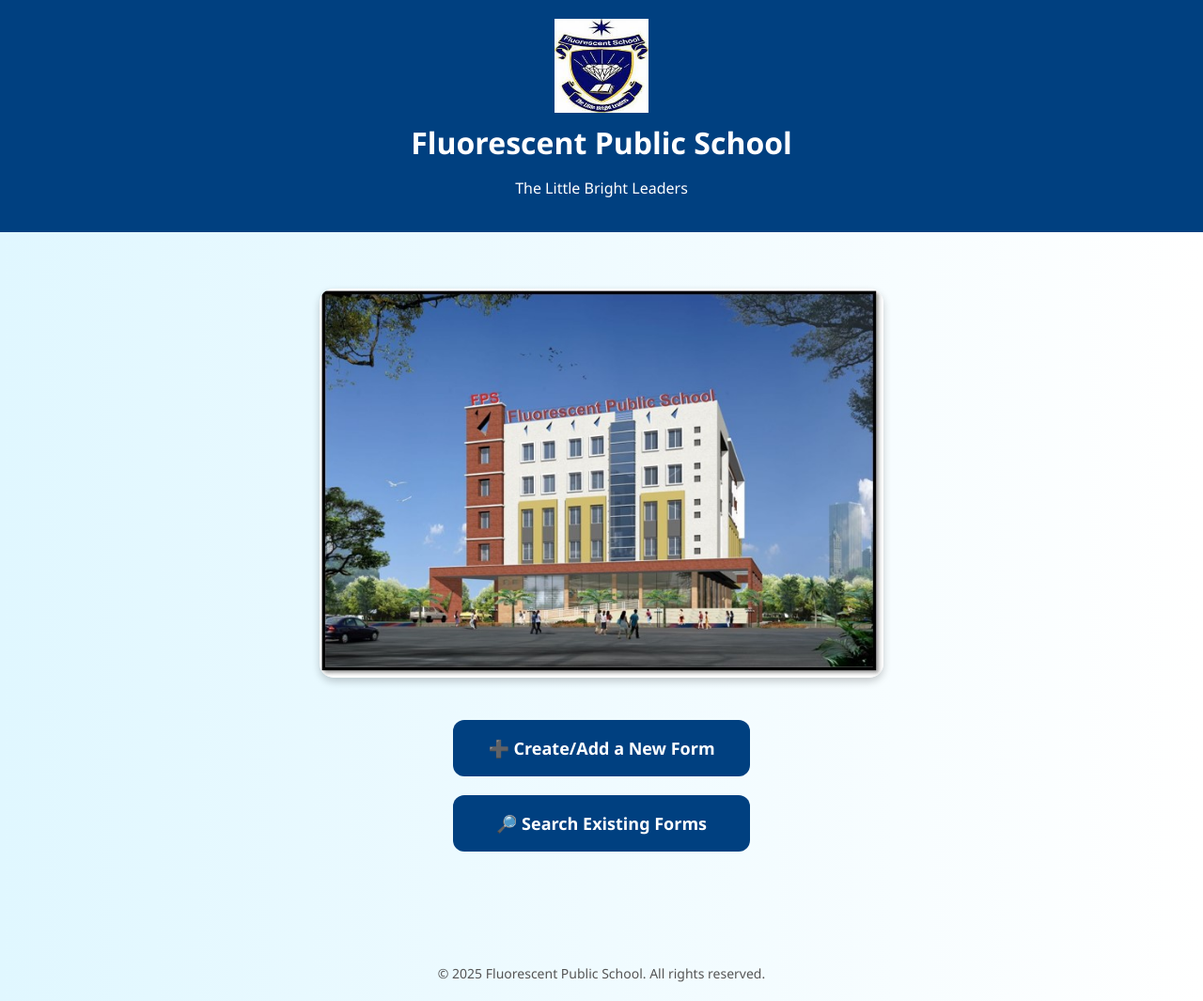
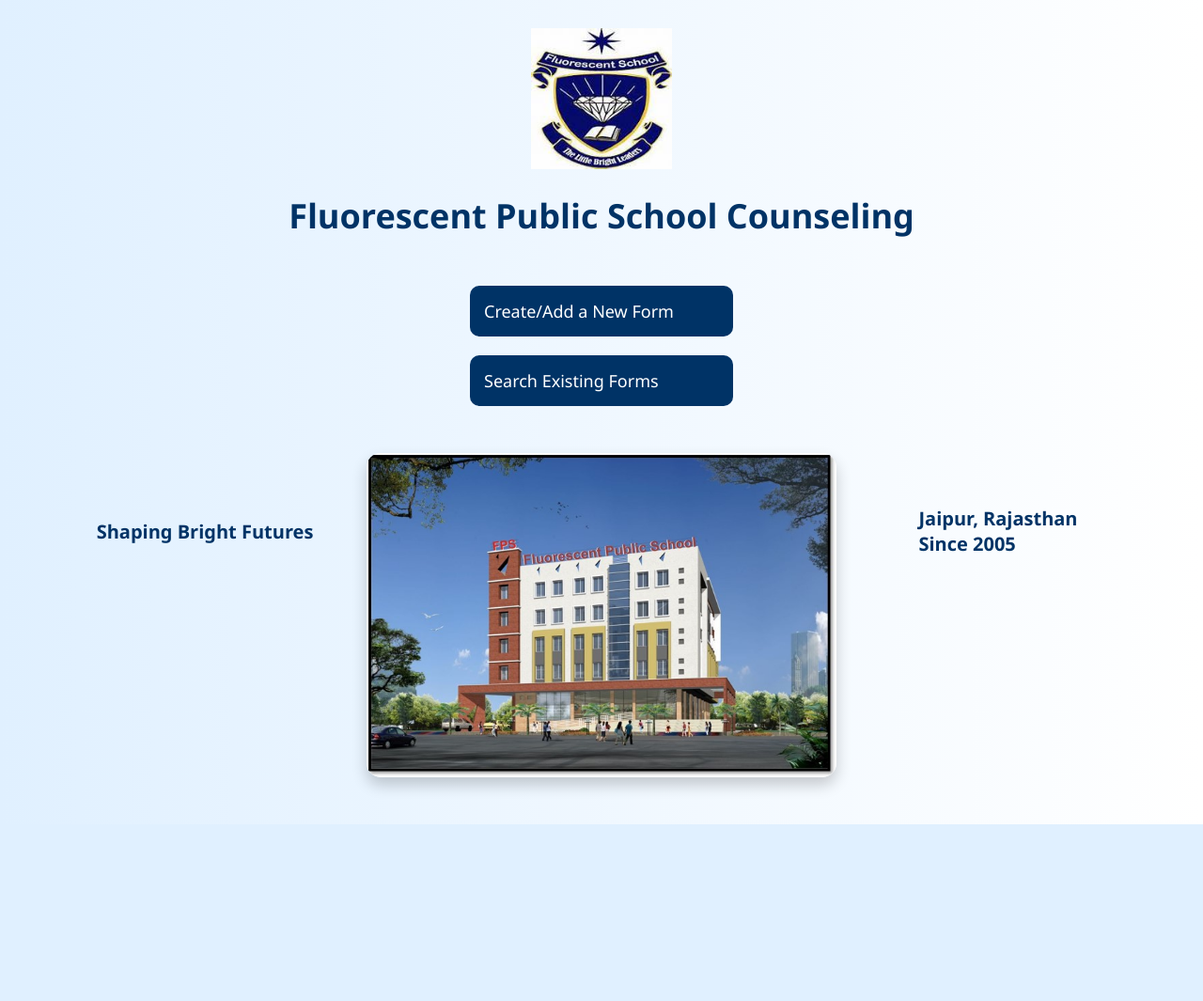
Before and after one commit to puppypuppy4543/counseling_website, a Flask app: page / in a window 1280 px wide. Shown: the whole page at 94% size. After the commit the page ends 877 px from the top, so only its background shows below. Run offline with Flask 3, Linux system fonts and the light colour scheme.

Commit message:
Beautify index page

```diff
--- a/templates/index.html
+++ b/templates/index.html
@@ -5,93 +5,114 @@
   <title>Fluorescent Public School Counseling</title>
   <style>
     body {
-      font-family: 'Segoe UI', Tahoma, Geneva, Verdana, sans-serif;
-      background: linear-gradient(to right, #e0f7ff, #ffffff);
       margin: 0;
       padding: 0;
+      font-family: 'Segoe UI', Tahoma, Geneva, Verdana, sans-serif;
+      background: linear-gradient(to right, #e0f0ff, #ffffff);
+      display: flex;
+      flex-direction: column;
+      align-items: center;
+      min-height: 100vh;
+      animation: fadeIn 1.5s ease;
+    }
+
+    @keyframes fadeIn {
+      from { opacity: 0; }
+      to { opacity: 1; }
+    }
+
+    header {
+      margin-top: 30px;
       text-align: center;
     }
 
-    header {
-      background-color: #004080;
-      padding: 20px;
-      color: white;
+    header img {
+      width: 150px;
+      height: auto;
     }
 
-    header img {
-      width: 100px;
-      display: block;
-      margin: 0 auto 10px auto;
-    }
-
-    header h1 {
-      font-size: 32px;
-      margin: 10px 0 5px 0;
+    h1 {
+      font-size: 36px;
+      margin: 20px 0;
+      color: #003366;
     }
 
     .container {
-      padding: 40px 20px;
+      display: flex;
+      width: 90%;
+      max-width: 1200px;
+      margin-top: 30px;
+      margin-bottom: 50px;
     }
 
-    .building-img {
-      width: 90%;
-      max-width: 600px;
-      height: auto;
-      border-radius: 15px;
-      margin: 20px auto;
-      box-shadow: 0 4px 8px rgba(0,0,0,0.2);
+    .left-side, .right-side {
+      flex: 1;
+      padding: 20px;
+      color: #003366;
+      font-size: 20px;
+      display: flex;
+      align-items: center;
+      justify-content: center;
+      font-weight: bold;
+    }
+
+    .center {
+      flex: 2;
+      display: flex;
+      flex-direction: column;
+      align-items: center;
+      gap: 20px;
     }
 
     .button {
-      display: block;
-      width: 280px;
-      margin: 20px auto;
-      padding: 18px;
-      background-color: #004080;
+      width: 250px;
+      padding: 15px;
+      background-color: #003366;
       color: white;
       border: none;
       font-size: 18px;
-      font-weight: bold;
       cursor: pointer;
-      border-radius: 12px;
-      transition: background-color 0.3s, transform 0.2s;
+      border-radius: 10px;
+      transition: background-color 0.3s;
       text-decoration: none;
     }
 
     .button:hover {
-      background-color: #0066cc;
-      transform: scale(1.05);
+      background-color: #0055a5;
     }
 
-    footer {
-      margin-top: 40px;
-      padding: 20px;
-      font-size: 14px;
-      color: #555;
+    .building-image {
+      margin-top: 30px;
+      width: 100%;
+      max-width: 500px;
+      border-radius: 15px;
+      box-shadow: 0 8px 16px rgba(0,0,0,0.2);
     }
   </style>
 </head>
+
 <body>
 
   <header>
     <img src="{{ url_for('static', filename='logo.jpg') }}" alt="School Logo">
-    <h1>Fluorescent Public School</h1>
-    <p>The Little Bright Leaders</p>
+    <h1>Fluorescent Public School Counseling</h1>
   </header>
 
   <div class="container">
+    <div class="left-side">
+      Shaping Bright Futures
+    </div>
 
-    <img src="{{ url_for('static', filename='building.jpg') }}" alt="School Building" class="building-img">
+    <div class="center">
+      <a href="{{ url_for('add_form') }}" class="button">Create/Add a New Form</a>
+      <a href="{{ url_for('search') }}" class="button">Search Existing Forms</a>
+      <img src="{{ url_for('static', filename='building.jpg') }}" alt="School Building" class="building-image">
+    </div>
 
-    <a href="{{ url_for('add_form') }}" class="button">➕ Create/Add a New Form</a>
-
-    <a href="{{ url_for('search') }}" class="button">🔎 Search Existing Forms</a>
-
+    <div class="right-side">
+      Jaipur, Rajasthan<br>Since 2005
+    </div>
   </div>
-
-  <footer>
-    © 2025 Fluorescent Public School. All rights reserved.
-  </footer>
 
 </body>
 </html>
```
